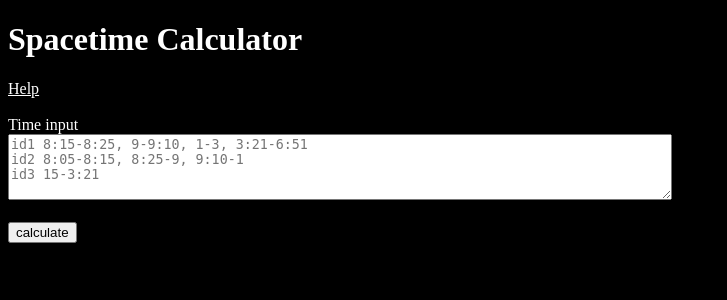
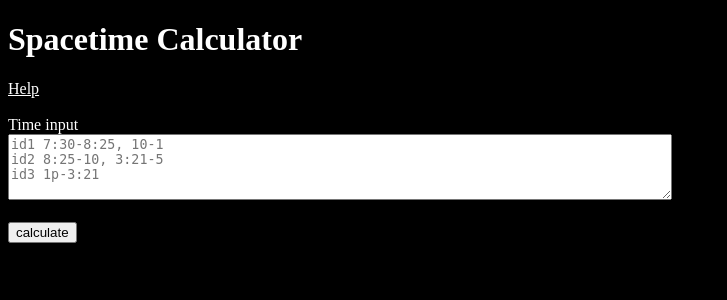
Before and after one commit to danielfrentzel/spacetime-calculator, a Flask app: page / in a window 1280 px wide. Shown: the top 300 px of the page, without its empty margins (0-727 px from the left). Run offline with Flask 2, Linux system fonts and the light colour scheme.

Commit message:
Update defualt example to use pm encoding.

```diff
--- a/templates/index.html
+++ b/templates/index.html
@@ -31,9 +31,9 @@
         <label>Time input</label>
         <form action="" method="post">
             {% if time_input %}
-                <textarea id="hourInput" name='time_input' rows="4" cols="80" placeholder="id1 8:15-8:25, 9-9:10, 1-3, 3:21-6:51&#10;id2 8:05-8:15, 8:25-9, 9:10-1&#10;id3 15-3:21">{{ time_input }}</textarea>
+                <textarea id="hourInput" name='time_input' rows="4" cols="80" placeholder="id1 7:30-8:25, 10-1&#10;id2 8:25-10, 3:21-5&#10;id3 1p-3:21">{{ time_input }}</textarea>
             {% else %}
-                <textarea id="hourInput" name='time_input' rows="4" cols="80" placeholder="id1 8:15-8:25, 9-9:10, 1-3, 3:21-6:51&#10;id2 8:05-8:15, 8:25-9, 9:10-1&#10;id3 15-3:21"></textarea>
+                <textarea id="hourInput" name='time_input' rows="4" cols="80" placeholder="id1 7:30-8:25, 10-1&#10;id2 8:25-10, 3:21-5&#10;id3 1p-3:21"></textarea>
             {% endif %}
             <br>
             <br>
```
